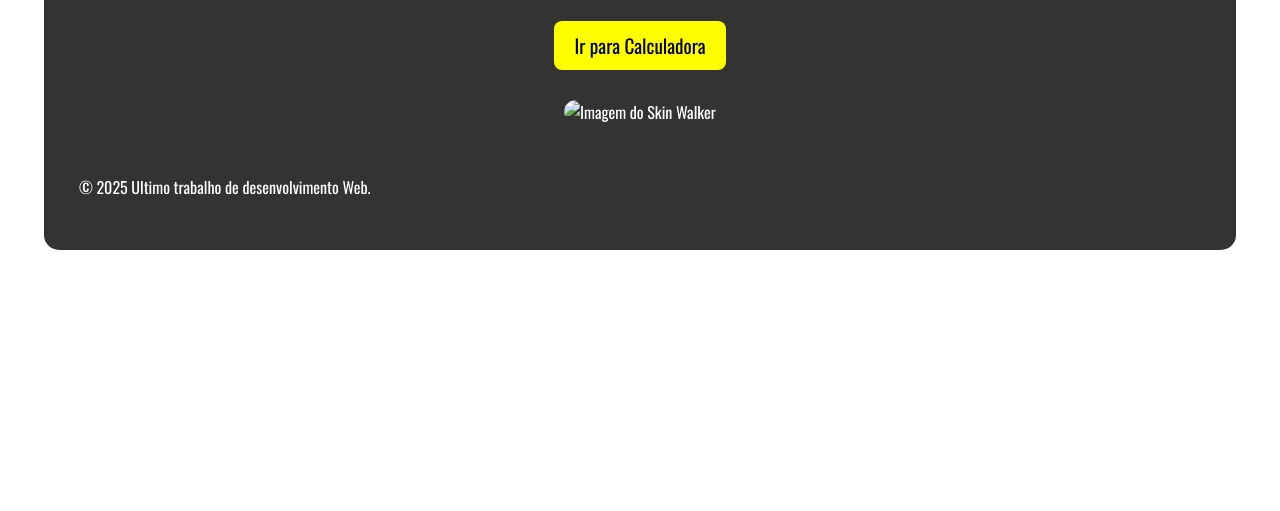
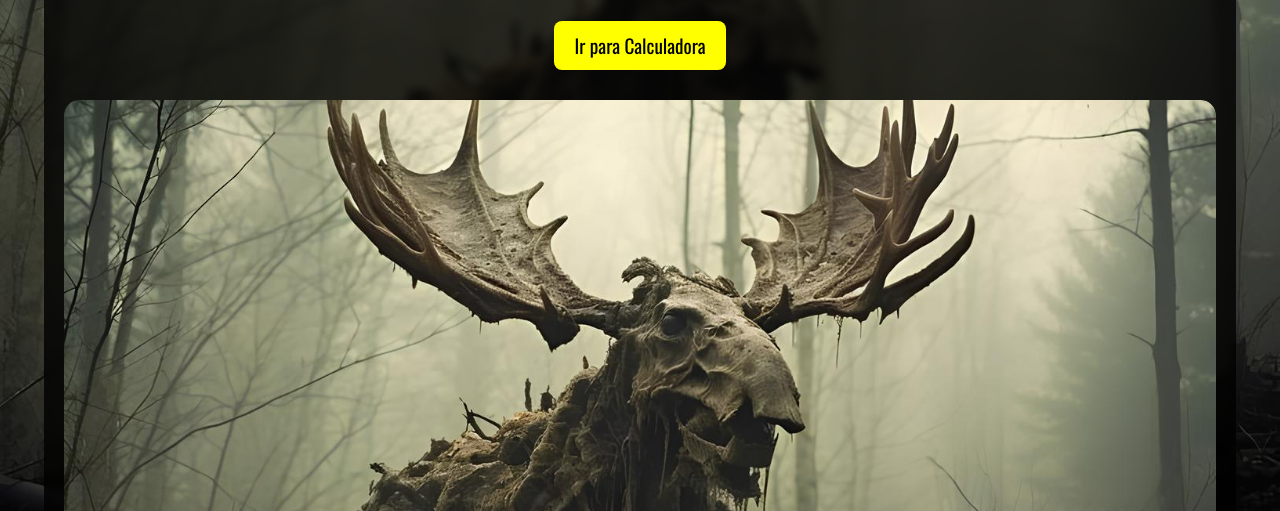
Before and after one commit to Jucivaldo00/Calculadora-, a plain HTML site: page index.html in a window 1280 px wide. Shown: the part 289-800 px from the top of the page. Drawn offline with nearby package versions, Linux system fonts and the light colour scheme.

Commit message:
Update index.html

```diff
--- a/index.html
+++ b/index.html
@@ -11,7 +11,7 @@
             margin: 0;
             padding: 0;
             font-family: 'Oswald', sans-serif;
-            background: url('img.webp') no-repeat center center fixed;
+            background: url('img.jpg') no-repeat center center fixed;
             background-size: cover;
             color: #ffffff;
         }
@@ -139,7 +139,7 @@
                 <a href="cal.html">Ir para Calculadora</a>
             </div>
             <div class="image">
-                <img src="img.webp" alt="Imagem do Skin Walker">
+                <img src="img.jpg" alt="Imagem do Skin Walker">
             </div>
         </div>
 
```
